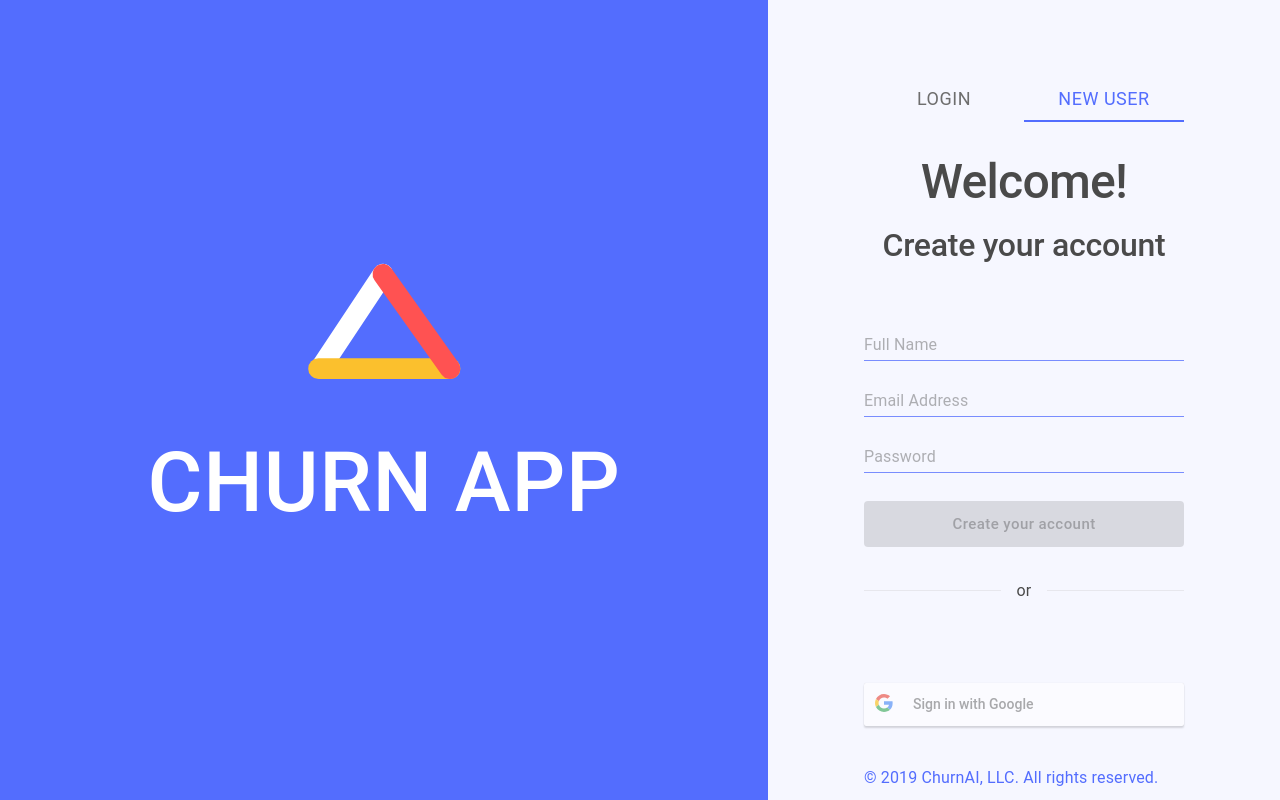
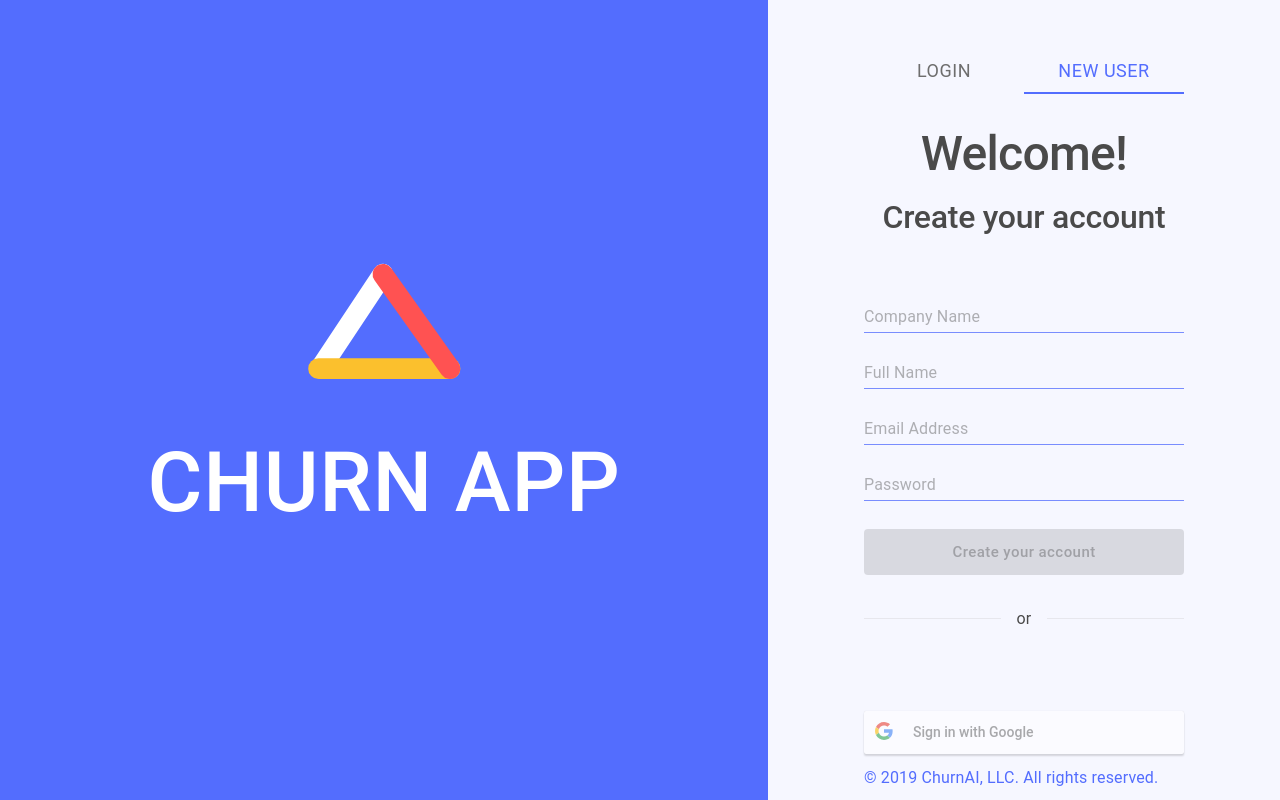
Before and after one commit to gaikwadgaurav/test, a React (Create React App) app: page /login in a window 1280 px wide. Both pictures are taken after a click on the tab "NEW USER". Built offline with nearby package versions, Linux system fonts and the light colour scheme; what react-google-maps would draw is missing.

Commit message:
Adding company name to registration

```diff
--- a/src/Redux/_actions/user.action.js
+++ b/src/Redux/_actions/user.action.js
@@ -89,7 +89,8 @@ export const signUp = payload => async dispatch => {
   dispatch({ type: SIGN_UP_BEGIN });
   if (payload) {
     const formData = {
-      "company[name]": payload.nameValue,
+      "company[name]": payload.companyNameValue,
+      "user[name]": payload.nameValue,
       "user[email]": payload.email,
       "user[password]": payload.password,
     };
--- a/src/pages/login/Login.js
+++ b/src/pages/login/Login.js
@@ -44,6 +44,7 @@ class SignInForm extends React.Component {
       password: "",
       confirm_password: "",
       isLoading: "",
+      companyNameValue: "",
       nameValue: "",
       email: "",
       showForgetPasswordForm: false,
@@ -187,6 +188,7 @@ class SignInForm extends React.Component {
         activeTabId: 0,
         password: "",
         email: "",
+        companyNameValue: "",
         nameValue: "",
       });
       dispatch(clearMsg());
@@ -228,6 +230,7 @@ class SignInForm extends React.Component {
       loginValue,
       password,
       confirm_password,
+      companyNameValue,
       nameValue,
       email,
       showForgetPasswordForm,
@@ -382,6 +385,21 @@ class SignInForm extends React.Component {
                       Something is wrong with your login or password :(
                     </Typography>
                   </Fade>
+                  <TextField
+                    id="companyNameValue"
+                    InputProps={{
+                      classes: {
+                        underline: classes.textFieldUnderline,
+                        input: classes.textField,
+                      },
+                    }}
+                    value={companyNameValue}
+                    onChange={e => this.setValue(e)}
+                    margin="normal"
+                    placeholder="Company Name"
+                    type="text"
+                    fullWidth
+                  />
                   <TextField
                     id="nameValue"
                     InputProps={{
```
